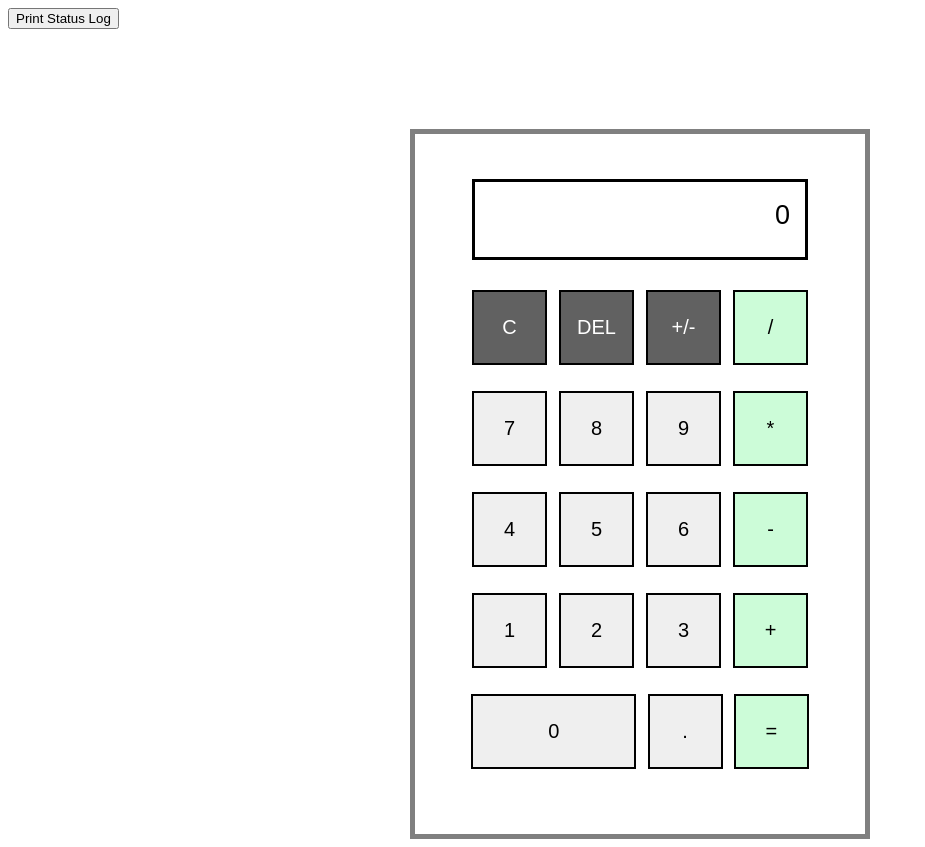
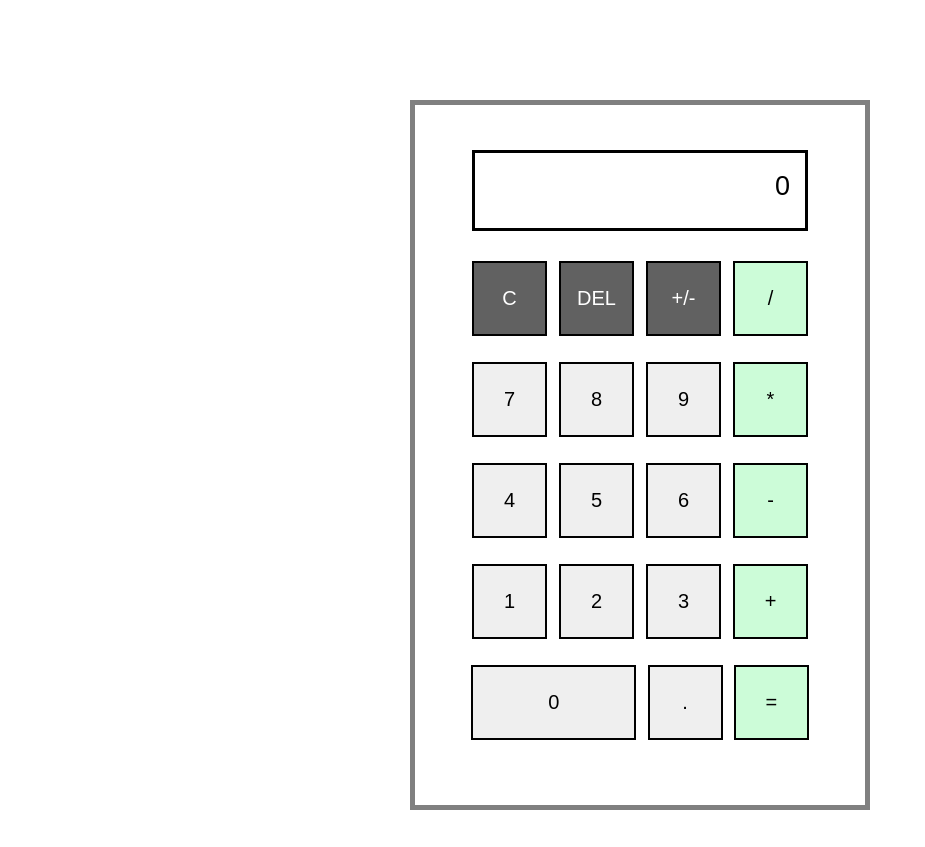
Before and after one commit to AhmedKhalaf-97/Simple-Calculator, a website: page index.html in a window 1280 px wide. Shown: the whole page, without its empty margins (0-925 px from the left). After the commit the page ends 818 px from the top, so only its background shows below. Drawn offline with Linux system fonts and the light colour scheme.

Commit message:
improvements

```diff
--- a/index.html
+++ b/index.html
@@ -5,7 +5,7 @@
     </head>
 
     <body class="body">
-        <button id="log_btn">Print Status Log</button>
+        <!-- <button id="log_btn">Print Status Log</button> -->
 
         <div class="container">
             <div class="result_display">
```
